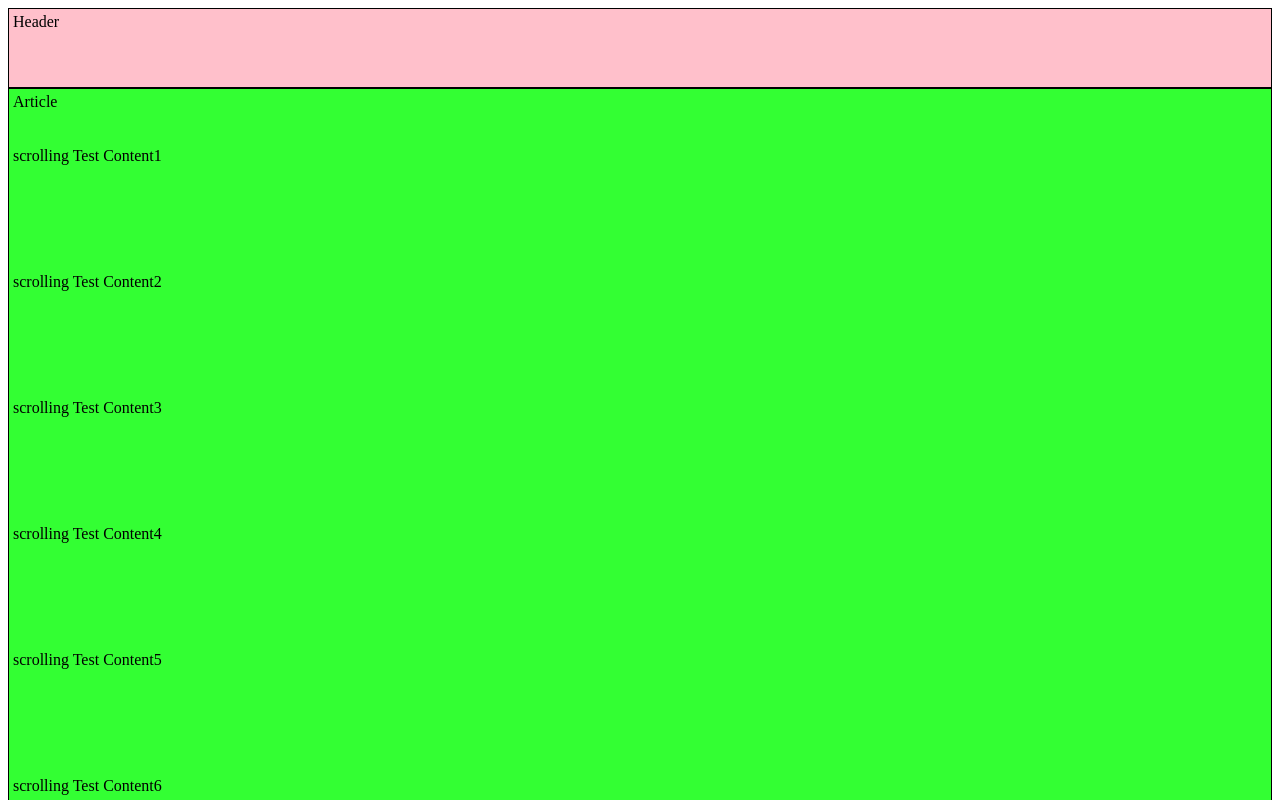
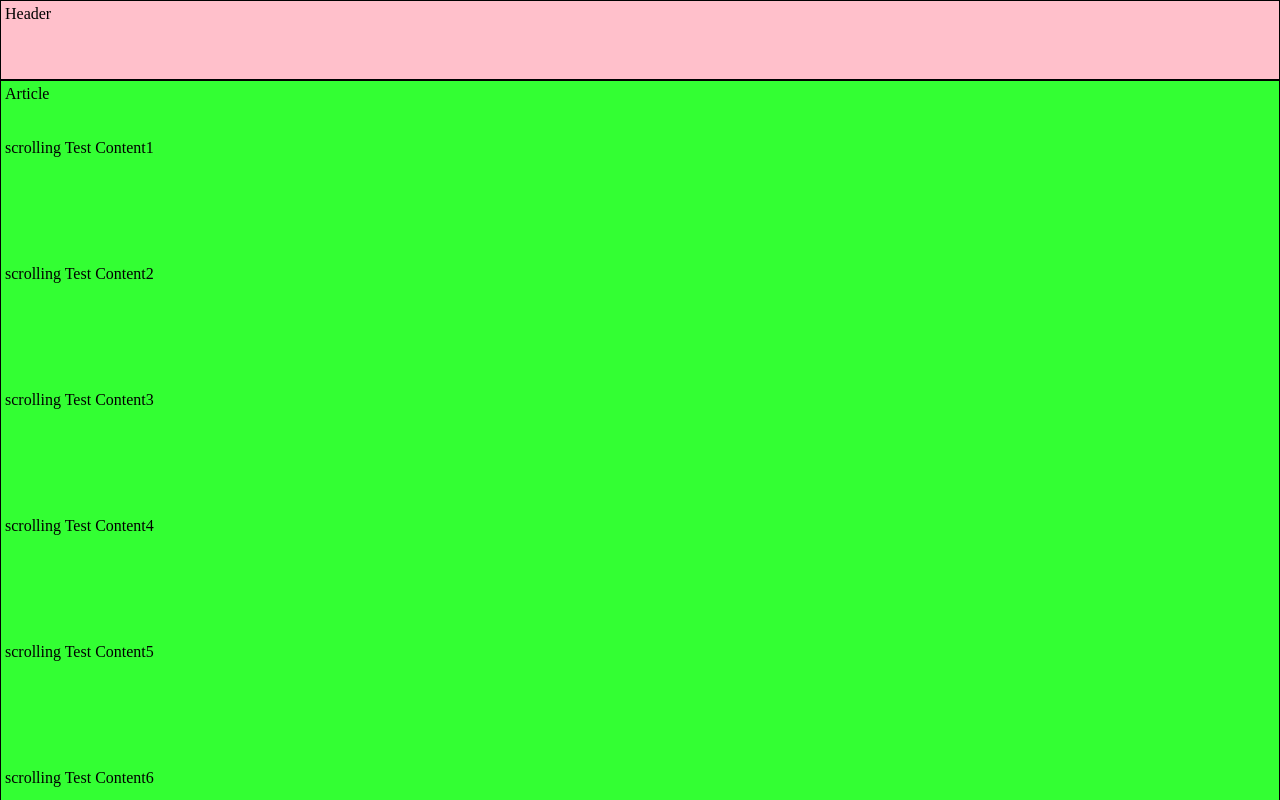
Before and after one commit to kumaran-is/flex-standard-layout, an Angular app: page / in a window 1280 px wide. Shown: the top 800 px of the page. Built offline with nearby package versions, Linux system fonts and the light colour scheme.

Commit message:
initial check-in

```diff
--- a/src/app/app.component.html
+++ b/src/app/app.component.html
@@ -1,7 +1,6 @@
 <div class="container" >
   <header role="heading" >Header</header>
     <main role="main" >
-      <section class="content">
       Article
       <br><br><br>scrolling Test Content1<br><br><br><br>
       <br><br><br>scrolling Test Content2<br><br><br><br>
@@ -15,7 +14,6 @@
       <br><br><br>scrolling Test Content10<br><br><br><br>
       <br><br><br>scrolling Test Content11<br><br><br><br>
       <br><br><br>scrolling Test Content12<br><br><br><br>
-      </section>
   </main>
   <footer role="contentinfo" >Footer</footer>
 </div>
--- a/src/app/app.component.scss
+++ b/src/app/app.component.scss
@@ -15,14 +15,21 @@
 html, body, .viewport {
   width: 100%;
   height: 100%;
+  padding: 0px;
   margin: 0;
 }
 
 /* container for the page layout */
 .container {
+ background-color:#FFFFFF;
  display:flex;
  flex-direction: column;
  min-height: 100vh;
+ position: absolute;
+ top: 0;
+ bottom: 0;
+ left: 0;
+ right: 0;
 }
 
 /* main content of page which has 3 horizontal sections - nav, article and nav */
@@ -33,7 +40,7 @@ main {
 }
 
 /* some basic styles. nothing to do with flexbox */
-header, footer,
+header, main, footer,
  .content {
   border: 1px solid black;
   padding: 0.25em;
@@ -43,7 +50,7 @@ header {
   background-color: #FFC0CB
 }
 
-.content {
+main {
   background-color: #33FF33
 }
 
@@ -55,15 +62,17 @@ footer {
   This could easily be altered to flex proportionally with the page.
 */
 header {
-  height: 70px;
+  max-height: 70px;
+  min-height: 70px;
 }
 
 footer {
-  height: 150px;
+  max-height: 150px;
+  min-height: 150px;
 }
 
 /* middle section of main content, width is 5 times greater than 2 side sections - aside & nave sections*/
-.content {
+main {
   flex: 5 0 auto;
 }
 
```
Lines whose indentation alone changed are shown as unchanged.
